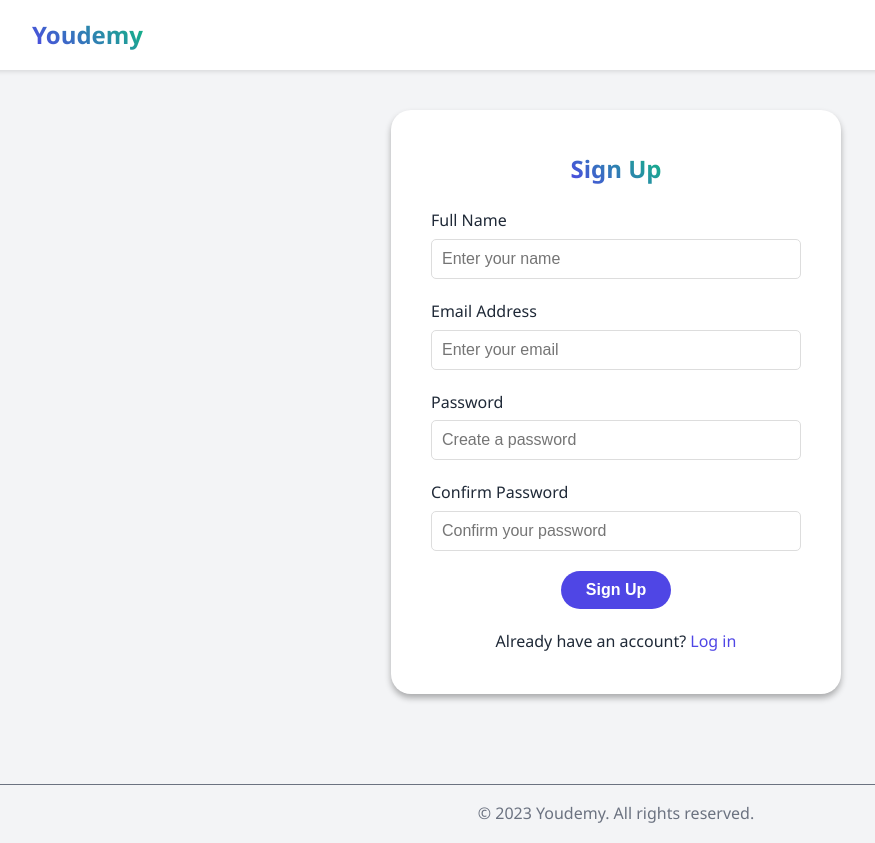
After one commit to Youcode-Classe-E-2024-2025/chaima_elomrani_Youdemy, a PHP site: page /views/signup.php in a window 1280 px wide. The commit adds this page. Shown: the whole page, without its empty margins (24-899 px from the left). Run offline with PHP 8.4, Linux system fonts and the light colour scheme.

Commit message:
added the sign up page

```diff
--- /dev/null
+++ b/styles/signup.css
@@ -0,0 +1,156 @@
+
+:root {
+    --primary: #4F46E5;
+    --primary-dark: #4338CA;
+    --background: #F3F4F6;
+    --surface: #FFFFFF;
+    --text: #1F2937;
+    --text-light: #6B7280;
+}
+
+* {
+    margin: 0;
+    padding: 0;
+    box-sizing: border-box;
+}
+
+body {
+    font-family: 'Segoe UI', Tahoma, Geneva, Verdana, sans-serif;
+    background-color: var(--background);
+    color: var(--text);
+    line-height: 1.6;
+    display: flex;
+    flex-direction: column;
+    min-height: 100vh;
+}
+
+header {
+    background-color: var(--surface);
+    padding: 1rem;
+    box-shadow: 0 2px 4px rgba(0, 0, 0, 0.1);
+    position: fixed;
+    top: 0;
+    width: 100%;
+    z-index: 1000;
+}
+
+header .container {
+    max-width: 1200px;
+    margin: 0 auto;
+    display: flex;
+    justify-content: space-between;
+    align-items: center;
+    padding: 0 1rem;
+}
+
+header a {
+    font-size: 1.5rem;
+    font-weight: bold;
+    color: var(--primary);
+    text-decoration: none;
+}
+
+main {
+    flex: 1;
+    display: flex;
+    justify-content: center;
+    align-items: center;
+    padding-top: 80px; /* Adjusted for fixed header */
+    padding-bottom: 40px; /* Prevent overlap with footer */
+}
+
+.form-container {
+    width: 450px;
+    margin-top: 30px;
+    margin-bottom: 50px;
+    background-color: var(--surface);
+    padding: 40px;
+    border-radius: 20px;
+    box-shadow: 0 4px 6px rgba(0, 0, 0, 0.3);
+}
+
+.form-container h1 {
+    font-size: 24px;
+    font-weight: bold;
+    margin-bottom: 20px;
+    text-align: center;
+    color: var(--primary);
+}
+
+.form-group {
+    margin-bottom: 20px;
+}
+
+label {
+    display: block;
+    margin-bottom: 5px;
+    font-weight: 500;
+    color: var(--text);
+}
+
+input[type="text"],
+input[type="email"],
+input[type="password"] {
+    width: 100%;
+    padding: 10px;
+    border: 1px solid #ddd;
+    border-radius: 5px;
+    font-size: 16px;
+    color: var(--text);
+}
+
+input:focus {
+    border-color: var(--primary);
+    outline: none;
+}
+
+.btn {
+    display: block;
+    /* width: ; */
+    background-color: var(--primary);
+    color: white;
+    padding: 10px 25px;
+    border: none;
+    border-radius: 20px;
+    font-size: 16px;
+    font-weight: bold;
+    cursor: pointer;
+    transition: background-color 0.3s ease;
+    text-align: center;
+    display: flex;
+    justify-self: center;
+}
+
+.btn:hover {
+    background-color: var(--primary-dark);
+}
+
+.form-footer {
+    text-align: center;
+    margin-top: 20px;
+}
+
+.form-footer a {
+    color: var(--primary);
+    text-decoration: none;
+}
+
+.form-footer a:hover {
+    text-decoration: underline;
+}
+
+footer {
+    background-color: var(--background);
+    padding: 1rem;
+    border-top: 1px solid var(--text-light);
+    text-align: center;
+    color: var(--text-light);
+    margin-top: auto; /* Pushes footer to the bottom */
+}
+
+.gradient-text {
+    background-clip: text;
+    -webkit-background-clip: text;
+    color: transparent;
+    background-image: linear-gradient(45deg, #4F46E5, #10B981);
+}
--- /dev/null
+++ b/views/signup.php
@@ -0,0 +1,49 @@
+<!DOCTYPE html>
+<html lang="en">
+<head>
+    <meta charset="UTF-8">
+    <meta name="viewport" content="width=device-width, initial-scale=1.0">
+    <link rel="stylesheet" href="./styles/signup.css">
+    <title>Sign Up - Youdemy</title>
+
+</head>
+<body>
+    <header>
+        <div class="container">
+            <a href="index.html" class="text-2xl font-bold text-gray-800">
+                        <span class="gradient-text">Youdemy</span>
+            </a>
+        </div>
+    </header>
+    <main>
+        <div class="form-container">
+            <h1><span class="gradient-text">Sign Up</span></h1>
+            <form action="#" method="POST">
+                <div class="form-group">
+                    <label for="name">Full Name</label>
+                    <input type="text" id="name" name="name" placeholder="Enter your name" required>
+                </div>
+                <div class="form-group">
+                    <label for="email">Email Address</label>
+                    <input type="email" id="email" name="email" placeholder="Enter your email" required>
+                </div>
+                <div class="form-group">
+                    <label for="password">Password</label>
+                    <input type="password" id="password" name="password" placeholder="Create a password" required>
+                </div>
+                <div class="form-group">
+                    <label for="confirm-password">Confirm Password</label>
+                    <input type="password" id="confirm-password" name="confirm-password" placeholder="Confirm your password" required>
+                </div>
+                <button type="submit" class="btn">Sign Up</button>
+            </form>
+            <div class="form-footer">
+                <p>Already have an account? <a href="?view=login">Log in</a></p>
+            </div>
+        </div>
+    </main>
+    <footer>
+        <p>&copy; 2023 Youdemy. All rights reserved.</p>
+    </footer>
+</body>
+</html>
```
Also changed, not shown: styles/login.css (+17 -6 lines), views/home.php (+150 -45 lines), views/login.php (+13 -28 lines).
